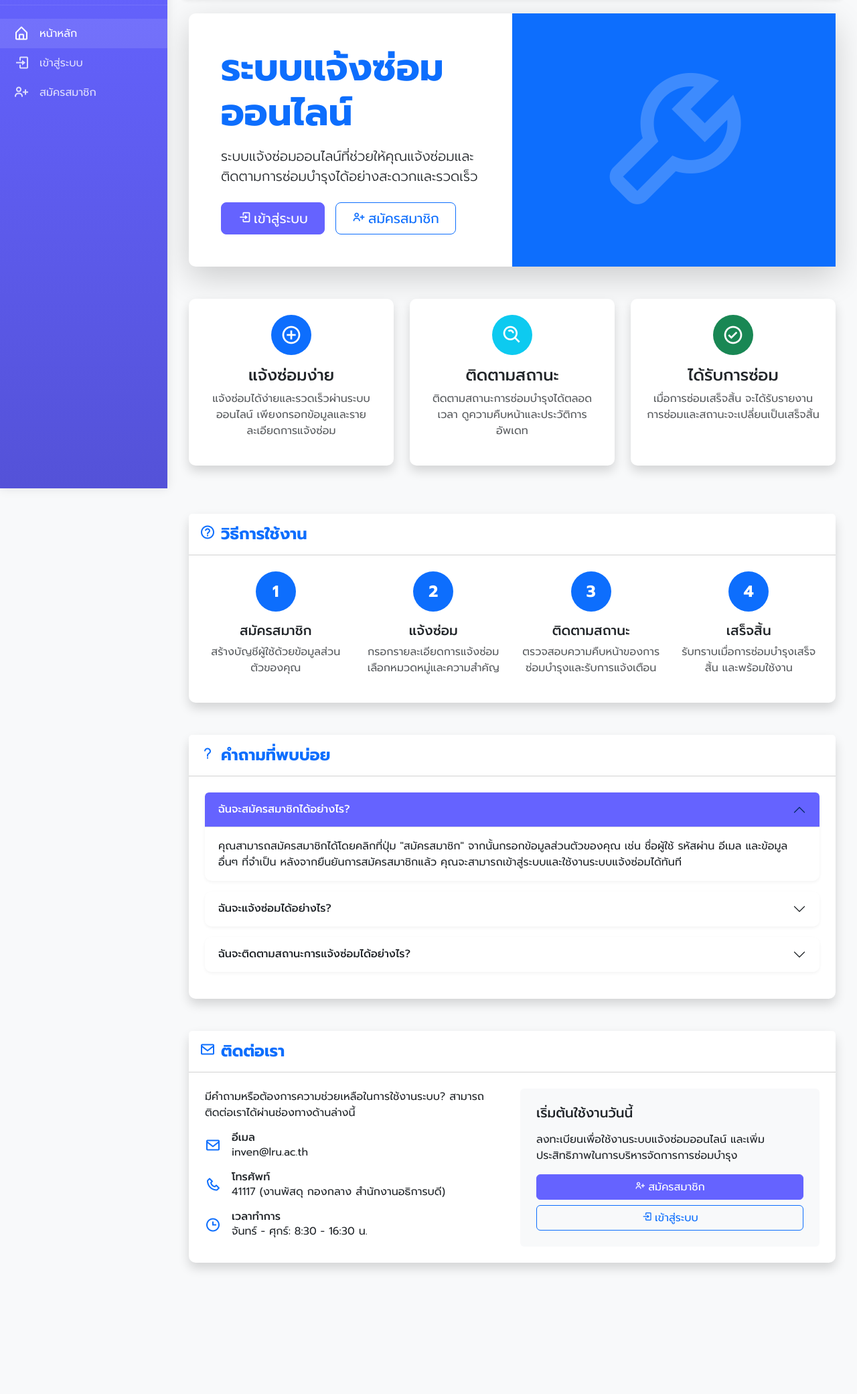
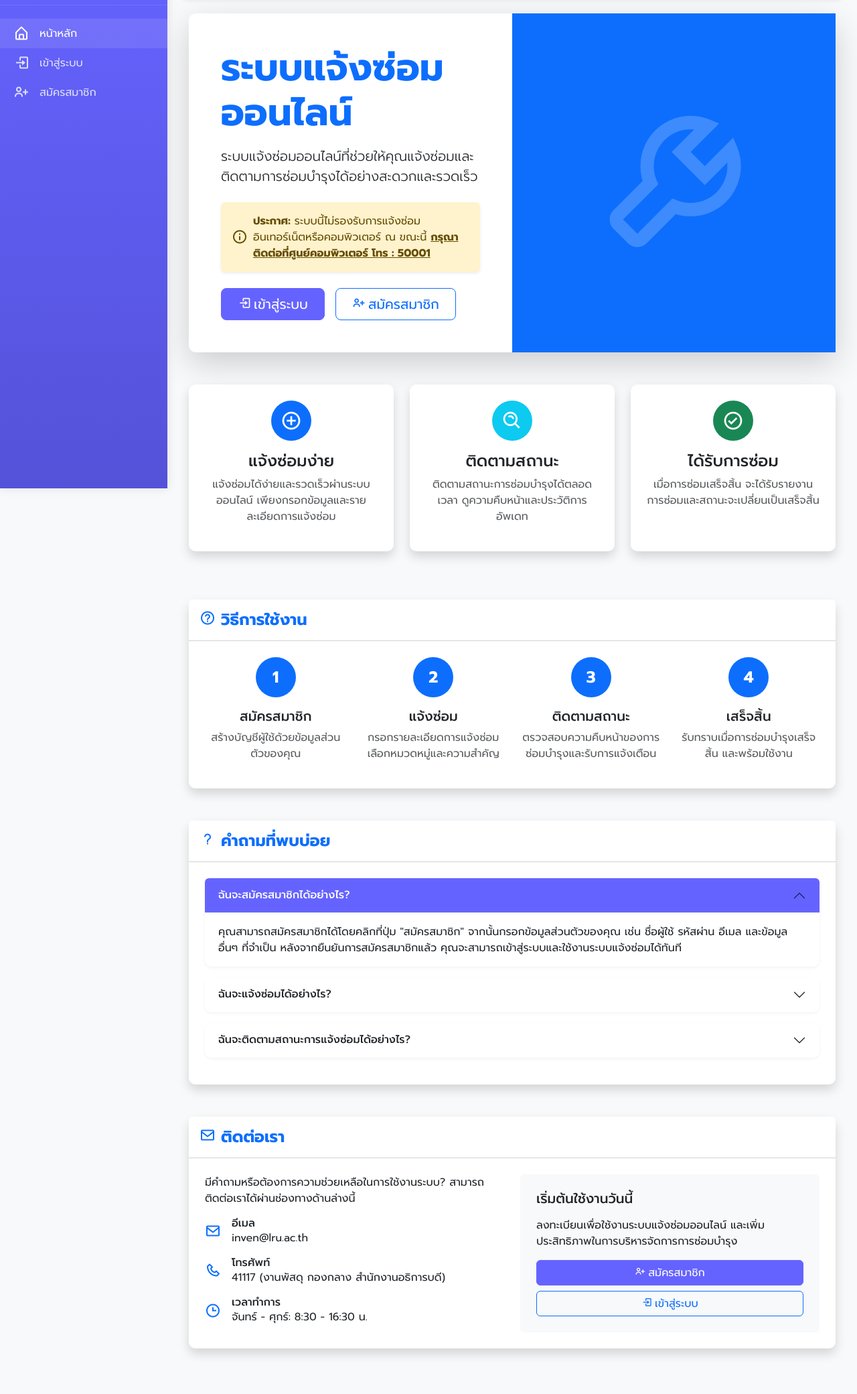
Before and after one commit to SettaPong776/rp, a PHP site: page / in a window 1280 px wide. Shown: the part 71-2152 px from the top of the page at 67% size. Before the commit the page ends 1967 px from the top, so only its background shows below. Run offline with PHP 8.4, Linux system fonts and the light colour scheme; data comes from the database, SQL or seed files in the repository; some libraries are stand-ins or nearby versions.

Commit message:
Please provide the diff to summarize the changes in `index.php`.

```diff
--- a/index.php
+++ b/index.php
@@ -37,7 +37,16 @@ include 'includes/header.php';
                 <div class="p-5">
                     <h1 class="display-4 fw-bold text-primary mb-3">ระบบแจ้งซ่อมออนไลน์</h1>
                     <p class="lead mb-4">
-                        ระบบแจ้งซ่อมออนไลน์ที่ช่วยให้คุณแจ้งซ่อมและติดตามการซ่อมบำรุงได้อย่างสะดวกและรวดเร็ว</p>
+                        ระบบแจ้งซ่อมออนไลน์ที่ช่วยให้คุณแจ้งซ่อมและติดตามการซ่อมบำรุงได้อย่างสะดวกและรวดเร็ว </p>
+                        <div class="alert alert-warning border-0 shadow-sm mb-4" role="alert">
+    <div class="d-flex align-items-center">
+        <i class="bx bx-info-circle me-2 fs-4"></i>
+        <div>
+            <strong>ประกาศ:</strong> ระบบนี้ไม่รองรับการแจ้งซ่อมอินเทอร์เน็ตหรือคอมพิวเตอร์ ณ ขณะนี้
+            <a href="#" class="alert-link text-decoration-underline">กรุณาติดต่อที่ศูนย์คอมพิวเตอร์ โทร : 50001</a>
+        </div>
+    </div>
+</div>
                     <div class="d-grid gap-2 d-md-flex">
                         <a href="login.php" class="btn btn-primary btn-lg px-4 me-md-2">
                             <i class="bx bx-log-in me-1"></i>เข้าสู่ระบบ
```
